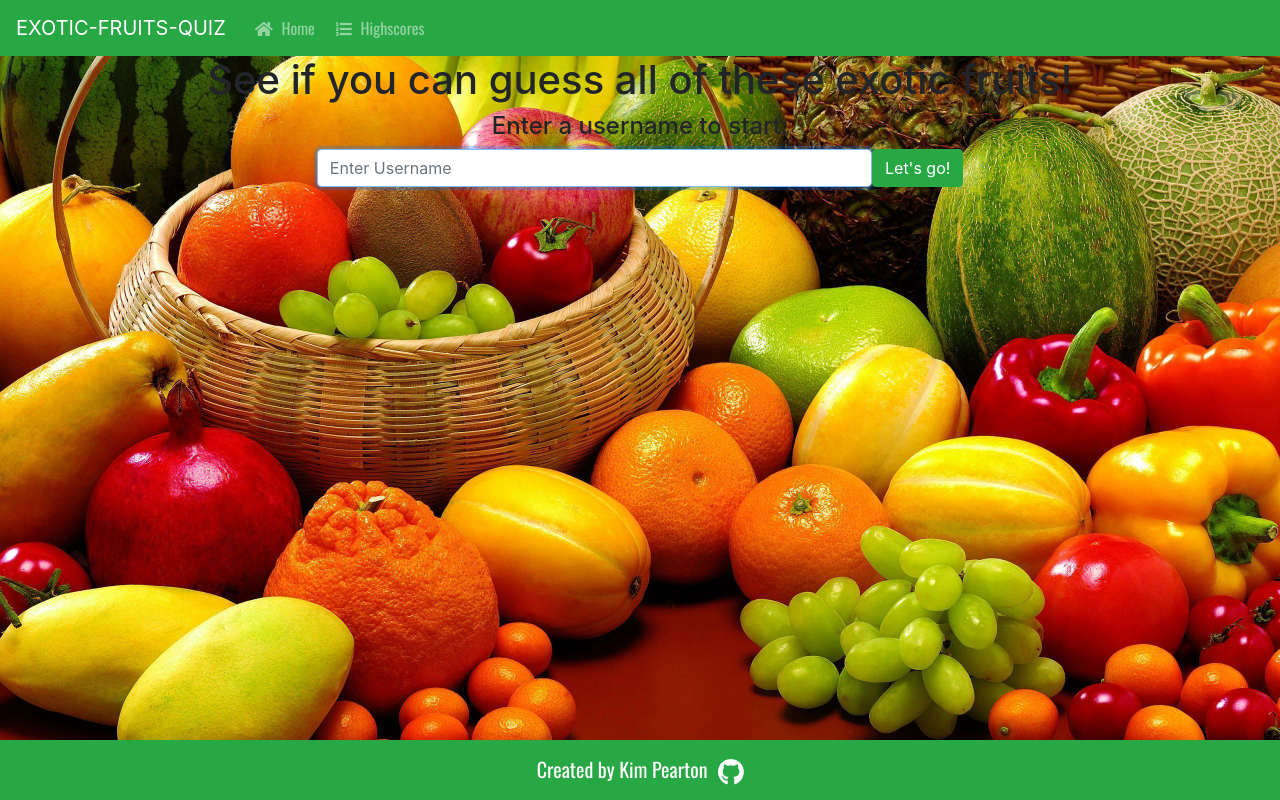
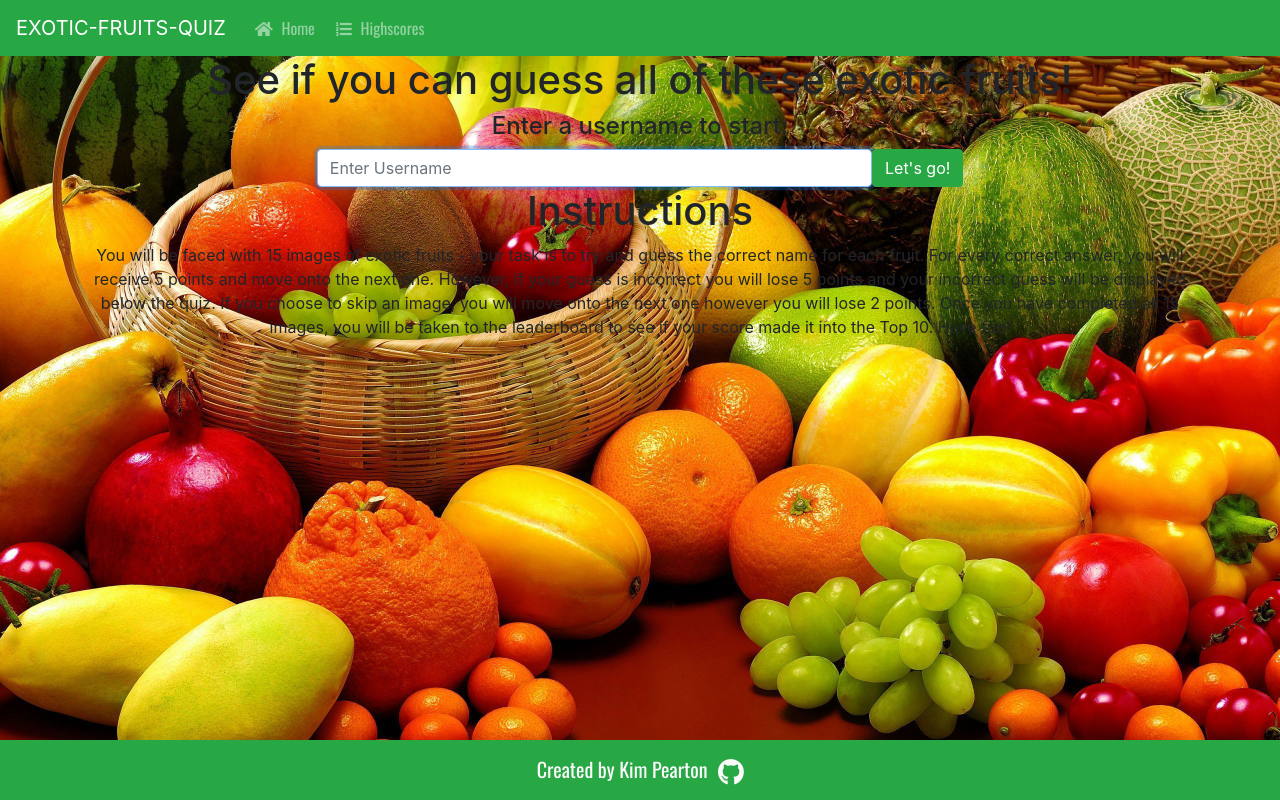
Before and after one commit to Code-Institute-Submissions/quiz, a Flask app: page / in a window 1280 px wide. Run offline with Flask 2, Linux system fonts and the light colour scheme; some libraries are stand-ins or nearby versions; some web fonts are replaced.

Commit message:
Add instructions below username input

```diff
--- a/templates/index.html
+++ b/templates/index.html
@@ -14,4 +14,18 @@
     </div>
 </div>
 
+<div class="container content-box">
+    <div class="row">
+        <div class="col-lg-12 col-md-12 col-sm-10 col-xs-10 text-center">
+            <h1 class="statement text-center">Instructions</h1>
+            <p class="instructions">You will be faced with 15 images of exotic fruits - your task is to try and guess the correct name
+                for each fruit. For every correct answer, you will receive 5 points and move onto the next one. However, if your guess is incorrect
+                you will lose 5 points and your incorrect guess will be displayed below the quiz. If you choose to skip an image, you will move onto
+                the next one however you will lose 2 points. Once you have completed all 15 images, you will be taken to the leaderboard to see if your
+                score made it into the Top 10. Have fun!
+            </p>
+        </div>
+    </div>
+</div>
+
 {% endblock %}
```
